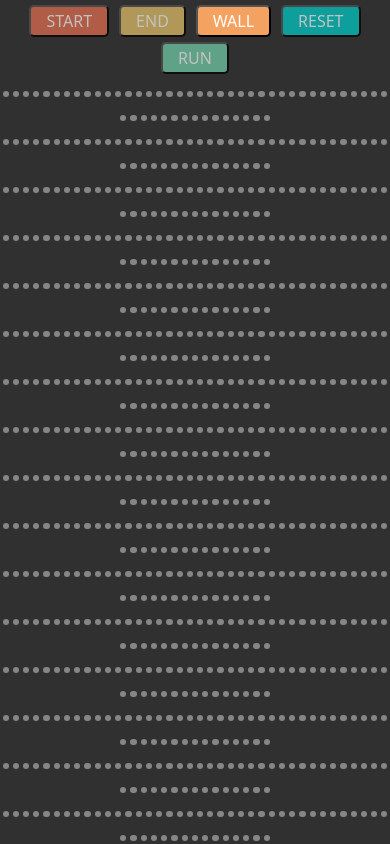
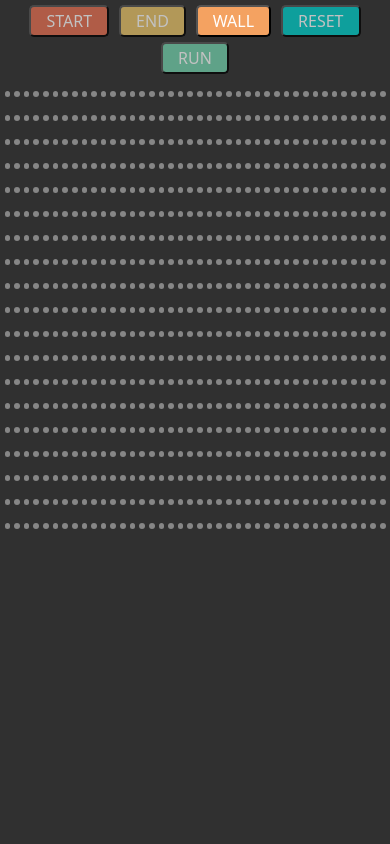
Before and after one commit to huhu72/Dijkstra-s-visualizer-react, a React (Create React App) app: page / in a window 390 px wide. Shown: the top 844 px of the page. Built offline with nearby package versions, Linux system fonts and the light colour scheme.

Commit message:
added in responsiveness

```diff
--- a/src/App.tsx
+++ b/src/App.tsx
@@ -5,12 +5,13 @@ import ButtonToggleGroup from './Components/ButtonToggleGroup'
 import { ButtonSettings, ButtonTypes, NodeType } from './types'
 import dijkstra, { getNodesInShortestPathOrder } from './Algorithms/dijkstra'
 
+const rowCount = 40
 function getInitialGrid (): NodeType[][] {
   const grid = []
 
-  for (let row = 0; row < 23; row++) {
+  for (let row = 0; row < 19; row++) {
     const currentRow = []
-    for (let col = 0; col < 53; col++) {
+    for (let col = 0; col < rowCount; col++) {
       currentRow.push(createNode(col, row))
     }
     grid.push(currentRow)
@@ -177,6 +178,7 @@ export default function App (): JSX.Element {
         onMouseEnter={handleMouseEnter}
         onMouseDown={handleMouseDown}
         onMouseUp={handleMouseUp}
+        rowCount = {rowCount}
       />
     </div>
   )
--- a/src/Components/Grid/grid.tsx
+++ b/src/Components/Grid/grid.tsx
@@ -1,4 +1,4 @@
-import React, { Component } from 'react'
+import React, { useEffect, useState, useRef } from 'react'
 import Node from '../Node/node'
 import { NodeType } from '../../types'
 
@@ -7,15 +7,35 @@ interface Props {
   onMouseDown: (row: number, col: number) => void
   onMouseUp: () => void
   onMouseEnter: (row: number, col: number) => void
+  rowCount: number
 }
-class Grid extends Component<Props> {
-  render (): JSX.Element {
-    const { grid, onMouseDown, onMouseUp, onMouseEnter } =
-      this.props
+function Grid ({ grid, onMouseDown, onMouseUp, onMouseEnter, rowCount }: Props): JSX.Element {
+  const [gridSize, setGridSize] = useState({ width: 0, height: 0 })
+  const ref = useRef<any>(null)
 
-    // console.log({ grid });
-    return (
-      <div className="grid" style={{ margin: '5px 0 0' }} key="Grid">
+  // useEffect(() => {
+  //   setGridSize({ height: ref.current.clientHeight, width: ref.current.clientWidth })
+  // }, [ref?.current?.clientHeight, ref?.current?.clientWidth])
+
+  useEffect(() => {
+    // Handler to call on window resize
+    function handleResize (): void {
+      // Set window width/height to state
+      setGridSize({
+        width: window.innerWidth,
+        height: window.innerHeight
+      })
+    }
+    // Add event listener
+    window.addEventListener('resize', handleResize)
+    // Call handler right away so state gets updated with initial window size
+    handleResize()
+    // Remove event listener on cleanup
+    return () => window.removeEventListener('resize', handleResize)
+  }, [])
+  // console.log({ grid });
+  return (
+      <div className ="grid" ref = {ref} style={{ margin: '5px 0 0', width: window.innerWidth, height: window.innerHeight }} key="Grid">
         {grid.map((row, i) => {
           return (
             <div className="i" key={i}>
@@ -30,18 +50,19 @@ class Grid extends Component<Props> {
                     isEnd={isEnd}
                     isFinish={isFinish}
                     isWall={isWall}
+                    windowSize={gridSize}
                     onMouseDown={onMouseDown}
                     onMouseUp={onMouseUp}
                     onMouseEnter={onMouseEnter}
-                  ></Node>
+                    rowCount={rowCount}
+                    ></Node>
                 )
               })}
             </div>
           )
         })}
       </div>
-    )
-  }
+  )
 }
 
 export default Grid
--- a/src/Components/Node/node.tsx
+++ b/src/Components/Node/node.tsx
@@ -1,4 +1,4 @@
-import React, { Component } from 'react'
+import React from 'react'
 import './node.css'
 interface Props {
   row: number
@@ -10,11 +10,10 @@ interface Props {
   onMouseDown: (row: number, col: number) => void
   onMouseUp: () => void
   onMouseEnter: (row: number, col: number) => void
+  rowCount: number
+  windowSize: { width: number, height: number }
 }
-class Node extends Component<Props> {
-  state = {}
-  render (): JSX.Element {
-    const {
+export default function Node ({
   row,
   col,
   isStart,
@@ -22,8 +21,10 @@ class Node extends Component<Props> {
   isWall,
   onMouseUp,
   onMouseDown,
-      onMouseEnter
-    } = this.props
+  onMouseEnter,
+  rowCount,
+  windowSize
+}: Props): JSX.Element {
   const appendedClassName =
        isStart
          ? 'node-start'
@@ -42,8 +43,8 @@ class Node extends Component<Props> {
         onMouseUp={() => onMouseUp}
         onMouseEnter={() => onMouseEnter(row, col)}
         style={{
-          width: '1.6vw',
-          height: '1.6vw',
+          width: ((Math.min(windowSize.width) / rowCount) - 4) * 0.98,
+          height: ((Math.min(windowSize.width) / rowCount) - 4) * 0.98,
           display: 'inline-block',
           marginInline: '2px',
           backgroundColor: '#868686',
@@ -52,6 +53,3 @@ class Node extends Component<Props> {
       ></div>
   )
 }
-}
-
-export default Node
--- a/src/types.ts
+++ b/src/types.ts
@@ -21,3 +21,18 @@ export interface NodeType {
 export interface ButtonSettings {
   enabled: boolean
 }
+
+export interface Props {
+  row: number
+  col: number
+  isStart: boolean
+  isEnd: boolean
+  isFinish: boolean
+  isWall: boolean
+  onMouseDown: (row: number, col: number) => void
+  onMouseUp: () => void
+  onMouseEnter: (row: number, col: number) => void
+  rowCount: number
+  windowSize: { width: number, height: number }
+  grid: Node[][]
+}
```
Lines whose indentation alone changed are shown as unchanged.
